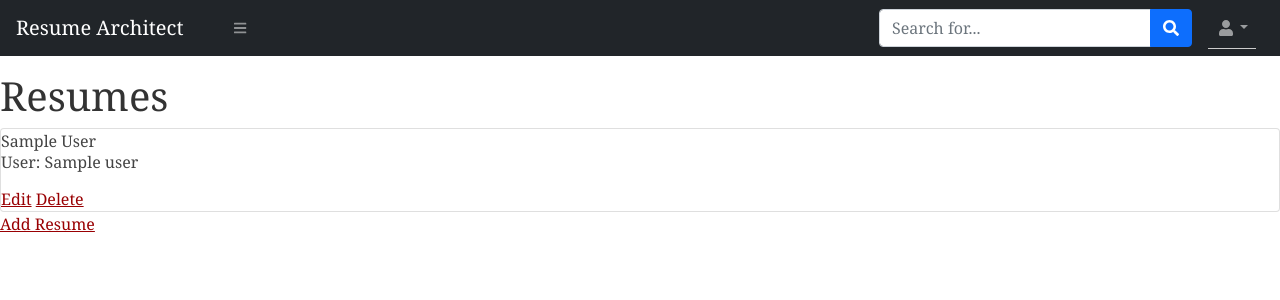
After one commit to Jazmin-Ewers/resume_architect, a Django app: template main_app/templates/resumes/index.html in a window 1280 px wide. The commit adds this page. Shown: the top 300 px of the page. Run offline with Django 3.2, Linux system fonts and the light colour scheme; the template is opened without the code that fills it: most values are stand-ins (such as "Sample title", 1, 10 or a date in 2020); some libraries are stand-ins or nearby versions.

Commit message:
Resumes Index page working

```diff
--- a/main_app/templates/base.html
+++ b/main_app/templates/base.html
@@ -39,7 +39,7 @@
               <li><a class="dropdown-item" href="{% url 'skills_index' %}">All Skills</a></li>
               <li><a class="dropdown-item" href="{% url 'educations_index' %}">All Education</a></li>
               <li><a class="dropdown-item" href="{% url 'contacts_index' %}">Contact</a></li>
-              <li><a class="dropdown-item" href="{%url 'resumes_create' %}">Create Resume</a></li>
+              <li><a class="dropdown-item" href="{%url 'resumes_index' %}"> Resumes</a></li>
             {% else %}
               <li><a class="dropdown-item" href="{% url 'signup' %}">Sign Up</a></li>
               <li><a class="dropdown-item" href="{% url 'login' %}">Login</a></li>
--- /dev/null
+++ b/main_app/templates/resumes/index.html
@@ -0,0 +1,21 @@
+{% extends 'base.html'%}
+{% block content %}
+<br>
+<br>
+<br>
+<h1> Resumes </h1>
+
+{% for resume in resumes %}
+  <div class="card">
+    <div class="card-content">
+      <span class="card-title">{{ resume.first_name }} {{ resume.last_name }}</span>
+      <p>User: {{ resume.user }}</p>
+      <a href="">Edit</a>
+      <a href="">Delete</a>
+      {% endfor %}
+    </div>
+  </div>
+
+
+  <a href="">Add Resume</a>
+{% endblock %}
```
Also changed, not shown: main_app/urls.py (+4 -3 lines), main_app/views.py (+10 -6 lines).
